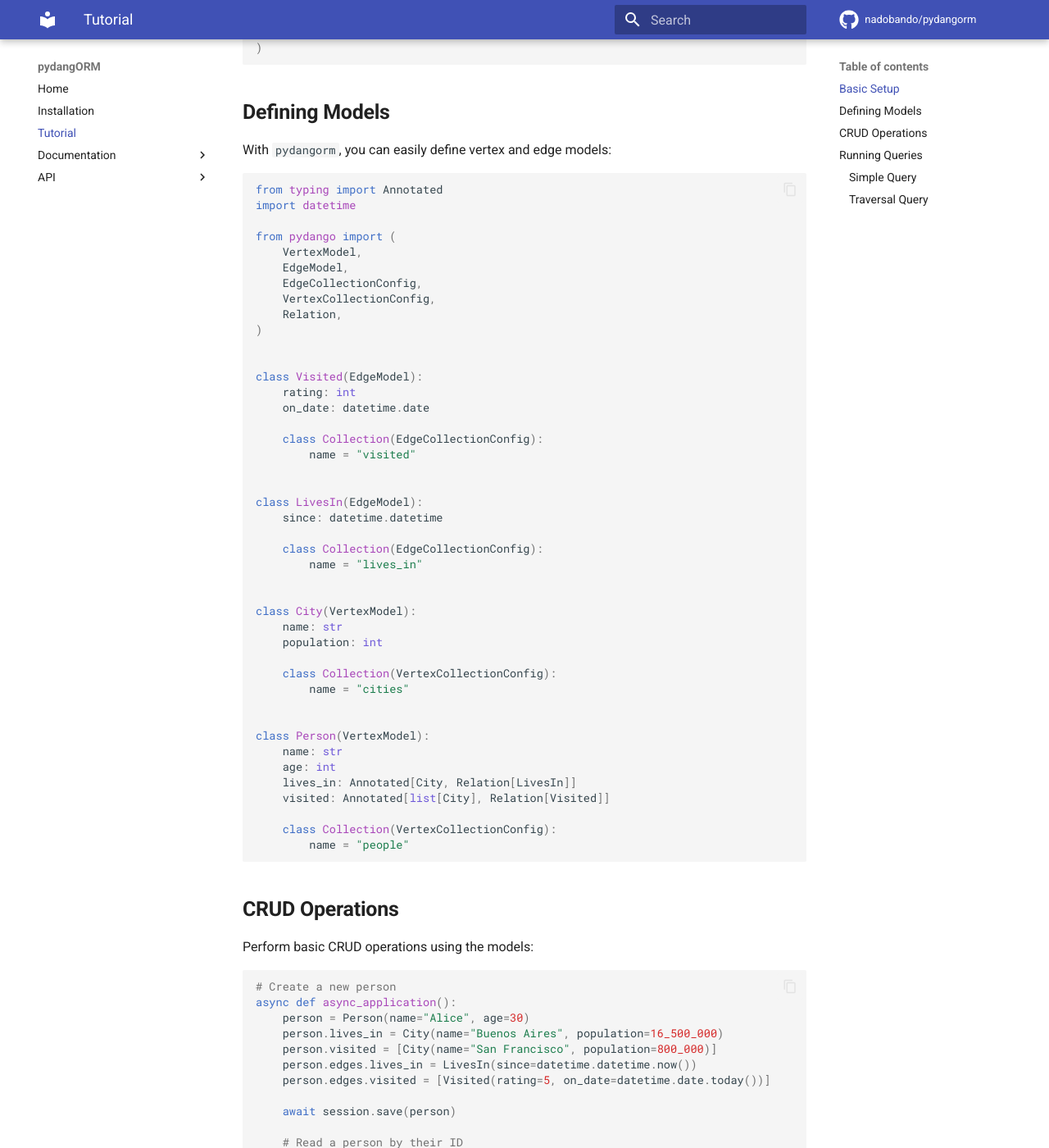
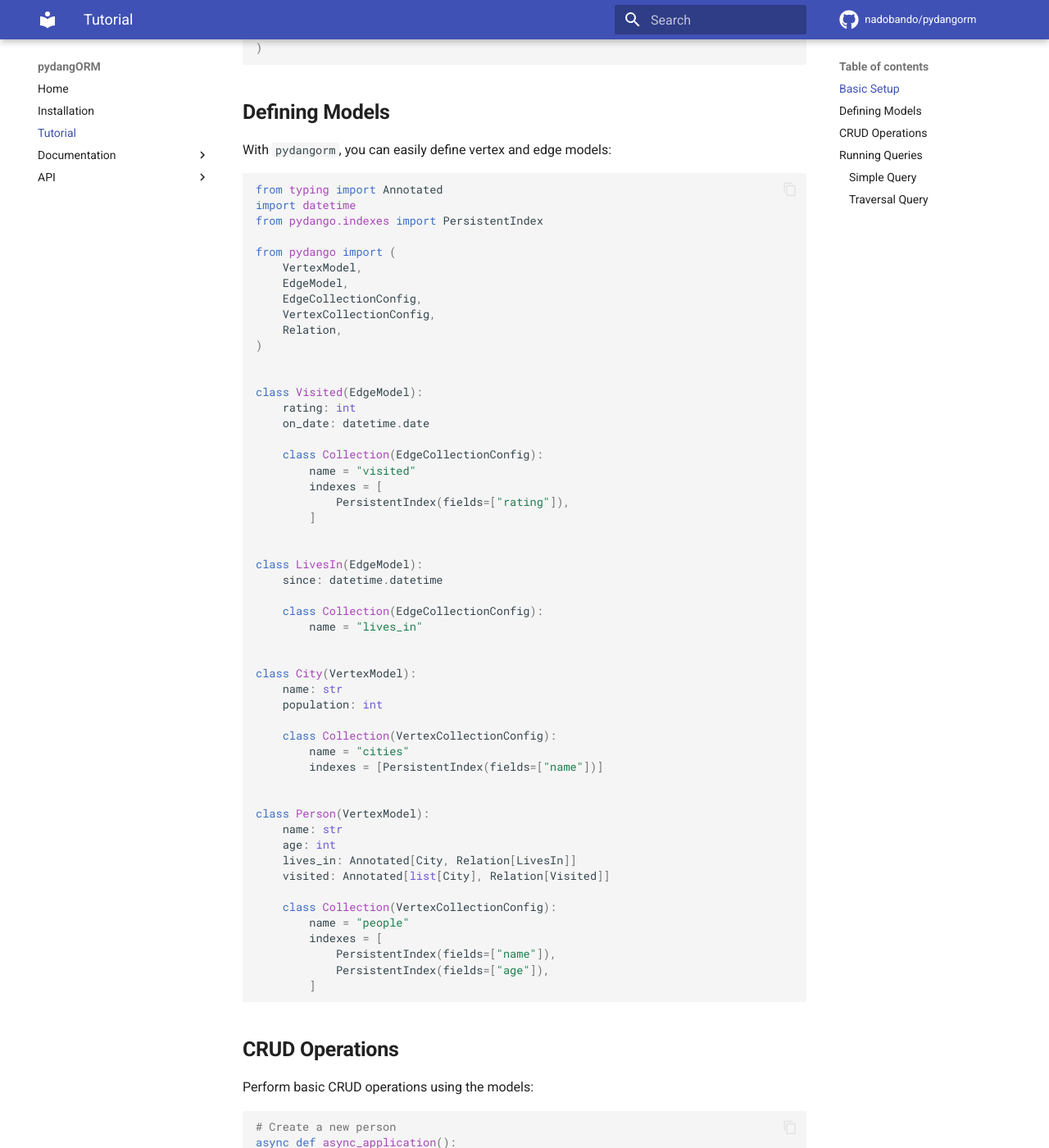
Before and after one commit to nadobando/pydangorm, an MkDocs documentation site: the page built from docs/quickstart.md, in a window 1280 px wide and 1400 px high, scrolled down 471 px. Shown: the whole window at 82% size. Built offline with MkDocs 1.6.1 and Material for MkDocs 9.7.7, drawn with Linux system fonts in a browser that asks for light colours; comment, search, counter and statistics services are not loaded.

````diff
--- a/docs/quickstart.md
+++ b/docs/quickstart.md
@@ -22,6 +22,7 @@
 ```python
 from typing import Annotated
 import datetime
+from pydango.indexes import PersistentIndex
 
 from pydango import (
     VertexModel,
@@ -38,6 +39,9 @@
 
     class Collection(EdgeCollectionConfig):
         name = "visited"
+        indexes = [
+            PersistentIndex(fields=["rating"]),
+        ]
 
 
 class LivesIn(EdgeModel):
@@ -53,6 +57,7 @@
 
     class Collection(VertexCollectionConfig):
         name = "cities"
+        indexes = [PersistentIndex(fields=["name"])]
 
 
 class Person(VertexModel):
@@ -63,6 +68,10 @@
 
     class Collection(VertexCollectionConfig):
         name = "people"
+        indexes = [
+            PersistentIndex(fields=["name"]),
+            PersistentIndex(fields=["age"]),
+        ]
 ```
 
 ## **CRUD Operations**
--- a/pyproject.toml
+++ b/pyproject.toml
@@ -88,7 +88,8 @@
   "Framework :: Pydantic :: 1"
 ]
 description = "pydantic based ArangoDB ODM"
-homepage = "https://nadobando.github.io/pydangorm"
+documentation = "https://nadobando.github.io/pydangorm"
+homepage = "https://github.com/nadobando/pydangorm"
 license = "MIT"
 name = "pydangorm"
 packages = [{include = "pydango"}]
````
Also changed, not shown: README.md (+15 -26 lines), docs/index.md (+5 -3 lines), 3 other files.
